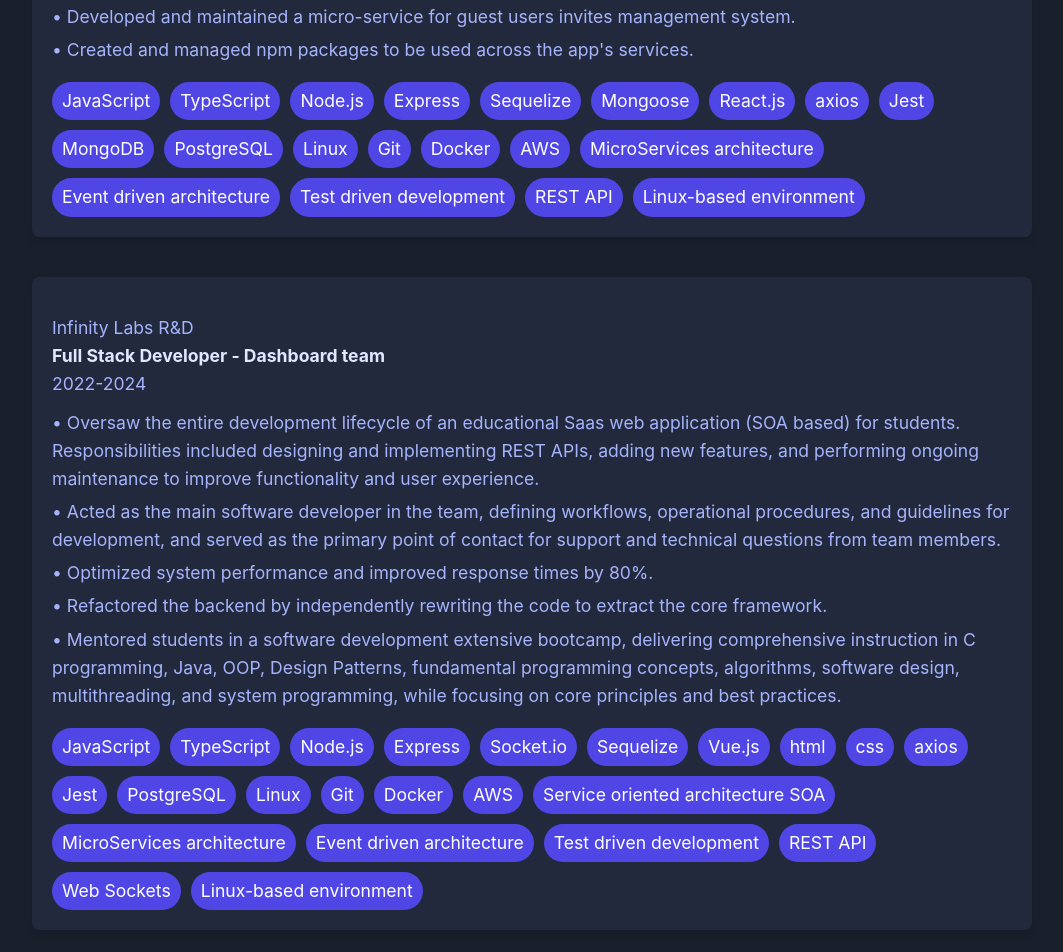
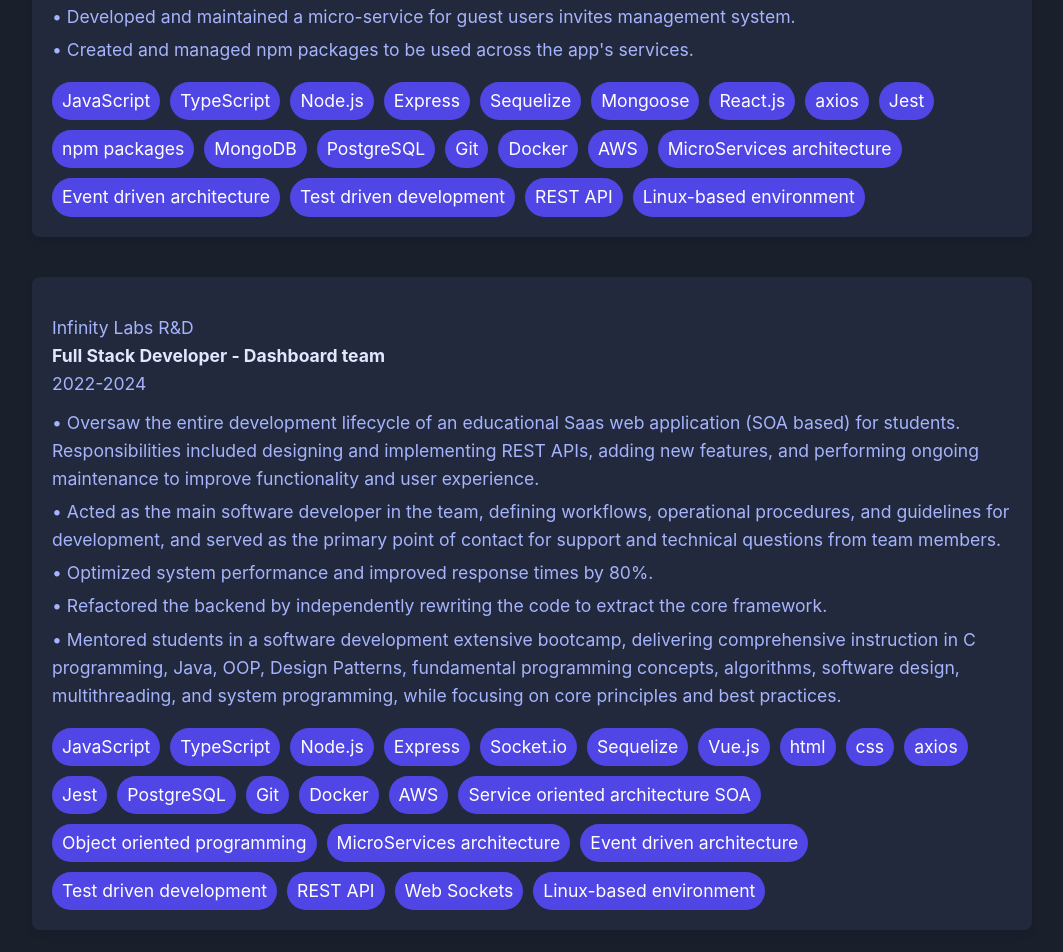
Before and after one commit to michfingerut/MichalFProtfolio, a React (Create React App) app: page / in a window 1280 px wide. Shown: the part 1140-2092 px from the top of the page, without its empty margins (108-1171 px from the left). Built offline with nearby package versions, Linux system fonts and the light colour scheme.

Commit message:
add relevant tech skills

```diff
--- a/src/components/experience/experienceInfo.js
+++ b/src/components/experience/experienceInfo.js
@@ -47,9 +47,9 @@ export const infinityExp = [
       'React.js',
       'axios',
       'Jest',
+      'npm packages',
       'MongoDB',
       'PostgreSQL',
-      'Linux',
       'Git',
       'Docker',
       'AWS',
@@ -85,11 +85,11 @@ export const infinityExp = [
       'axios',
       'Jest',
       'PostgreSQL',
-      'Linux',
       'Git',
       'Docker',
       'AWS',
       'Service oriented architecture SOA',
+      'Object oriented programming',
       'MicroServices architecture',
       'Event driven architecture',
       'Test driven development',
```
